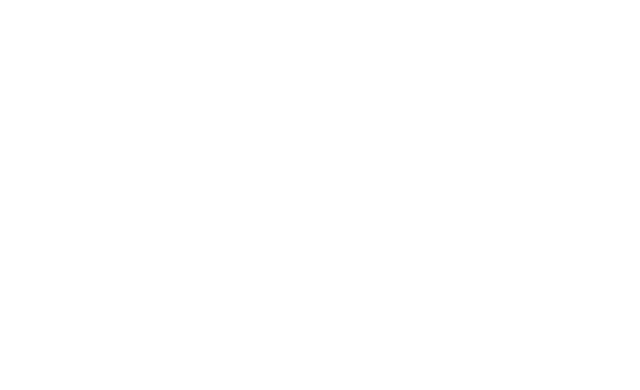
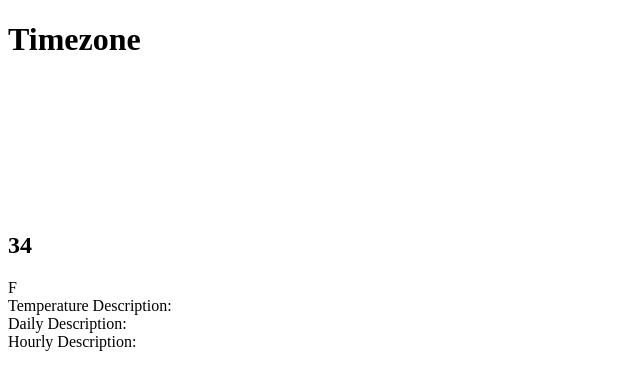
Before and after one commit to raongithub/weather-app, a plain HTML site: page index.html in a window 1280 px wide. Shown: the whole page, without its empty margins (0-640 px from the left). Drawn offline with Linux system fonts and the light colour scheme.

Commit message:
Updating page layout for html file :art:

```diff
--- a/index.html
+++ b/index.html
@@ -1,5 +1,6 @@
 <!DOCTYPE html>
 <html lang="en">
+
 <head>
     <meta charset="UTF-8">
     <meta name="viewport" content="width=device-width, initial-scale=1.0">
@@ -7,9 +8,38 @@
     <link rel="stylesheet" href="./main.css">
     <title>Weather</title>
 </head>
+
 <body>
+
+    <div class="location">
+        <h1 class="location-timezone">Timezone</h1>
+        <canvas class="icon" width="128" height="128"></canvas>
+    </div>
+
+    <div class="temperature">
+        <div class="degree-section">
+            <h2 class="temperature-degree">34</h2>
+            <span>F</span>
+        </div>
+
+        <div class="temperature-description-section">
+            <label class="label">Temperature Description:</label>
+            <span class="temperature-description description-label"></span>
+        </div>
+
+        <div class="daily-description-section">
+            <label class="label">Daily Description:</label>
+            <span class="daily-description description-label"></span>
+        </div>
+
+        <div class="hourly-description-section">
+            <label class="label">Hourly Description:</label>
+            <span class="hourly-description description-label"></span>
+        </div>
+    </div>
 
     <script src="app.js"></script>
     <script src="skycons.js"></script>
 </body>
+
 </html>
```
